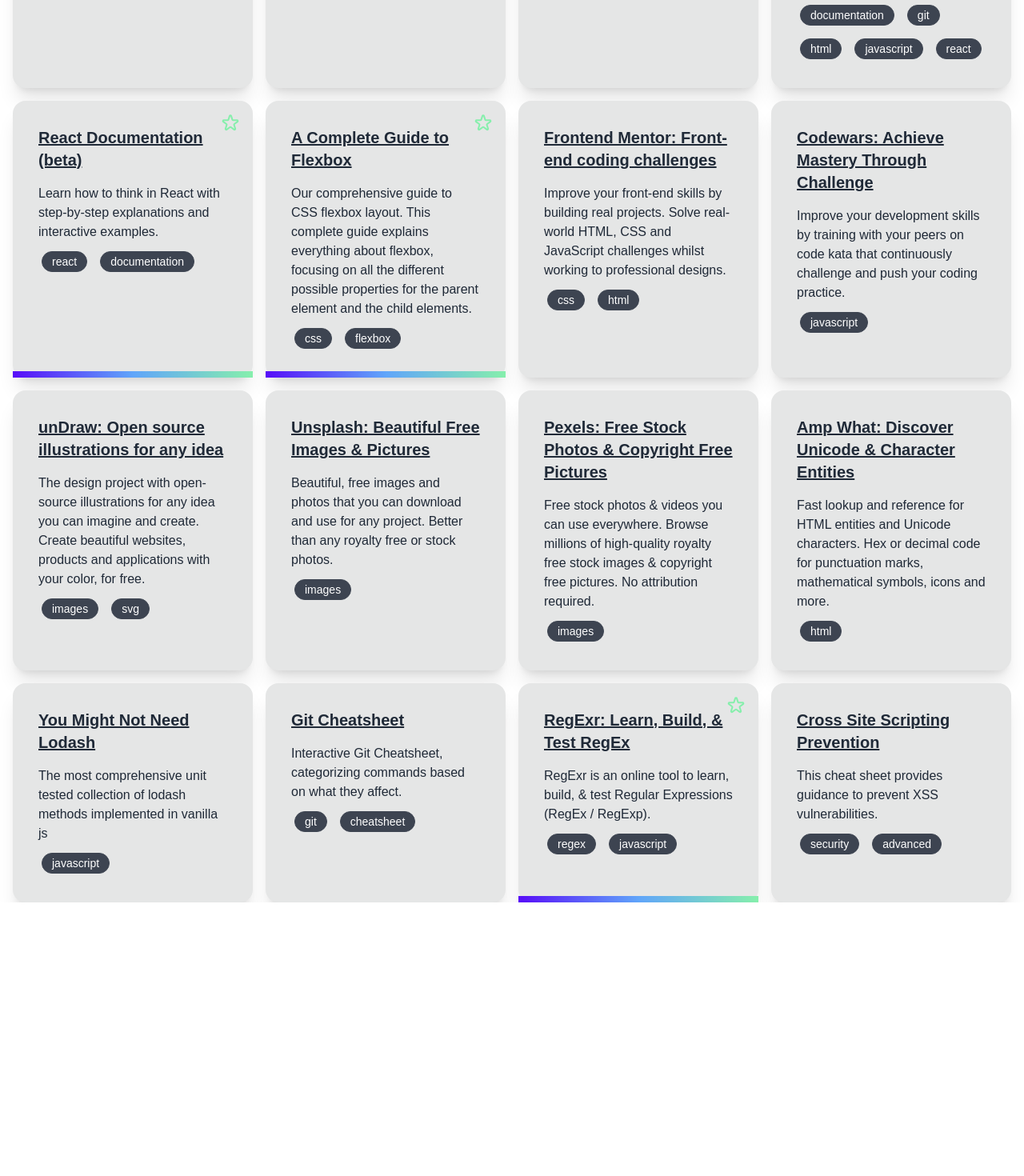
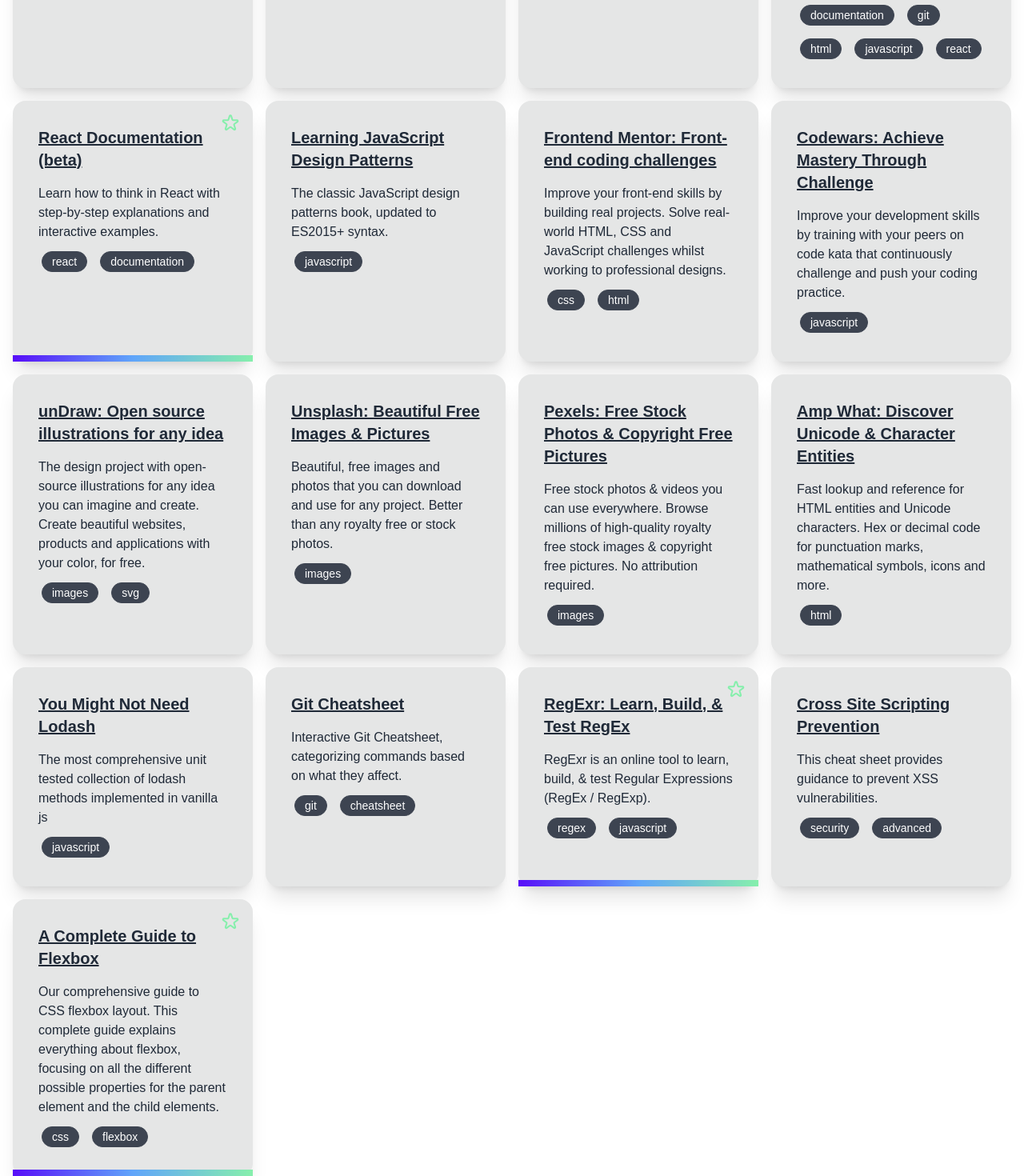
Before and after one commit to robertmcabee/Front-End-Resources, a Next.js app: page / in a window 1280 px wide. Shown: the part 2100-3570 px from the top of the page at 80% size. Before the commit the page ends 3228 px from the top, so only its background shows below. Built offline with nearby package versions, Linux system fonts and the light colour scheme; a web font is replaced by a local one.

Commit message:
move components to components folder

```diff
--- a/data/resources.ts
+++ b/data/resources.ts
@@ -188,12 +188,12 @@
   },
   {
     id: 21,
-    name: "A Complete Guide to Flexbox",
-    url: "https://css-tricks.com/snippets/css/a-guide-to-flexbox/",
+    name: "Learning JavaScript Design Patterns",
+    url: "https://www.patterns.dev/posts/classic-design-patterns/",
     description:
-      "Our comprehensive guide to CSS flexbox layout. This complete guide explains everything about flexbox, focusing on all the different possible properties for the parent element and the child elements.",
-    tags: ["css", "flexbox"],
-    starred: true,
+      "The classic JavaScript design patterns book, updated to ES2015+ syntax.",
+    tags: ["javascript"],
+    starred: false,
   },
   {
     id: 22,
@@ -285,6 +285,15 @@
     tags: ["security", "advanced"],
     starred: false,
   },
+  {
+    id: 32,
+    name: "A Complete Guide to Flexbox",
+    url: "https://css-tricks.com/snippets/css/a-guide-to-flexbox/",
+    description:
+      "Our comprehensive guide to CSS flexbox layout. This complete guide explains everything about flexbox, focusing on all the different possible properties for the parent element and the child elements.",
+    tags: ["css", "flexbox"],
+    starred: true,
+  },
   // {
   //   id: 000,
   //   name: "IIIIIIIIIIIIIII",
--- a/pages/index.tsx
+++ b/pages/index.tsx
@@ -1,8 +1,8 @@
 import { useState } from "react";
 import Head from "next/head";
-import Header from "./Header";
-import TagSelector from "./TagSelector";
-import ResourceContainer from "./ResourceContainer";
+import Header from "../components/Header";
+import TagSelector from "../components/TagSelector";
+import ResourceContainer from "../components/ResourceContainer";
 
 const Home: any = () => {
   const [filter, setFilter] = useState<string[]>([]);
```
Also changed, not shown: components/Header.tsx (renamed from pages/Header.tsx), components/Info.tsx (renamed from pages/Info.tsx), components/Resource.tsx (renamed from pages/Resource.tsx), components/ResourceContainer.tsx (renamed from pages/ResourceContainer.tsx), components/Tag.tsx (renamed from pages/Tag.tsx), components/TagSelector.tsx (renamed from pages/TagSelector.tsx), public/vercel.svg (deleted).
